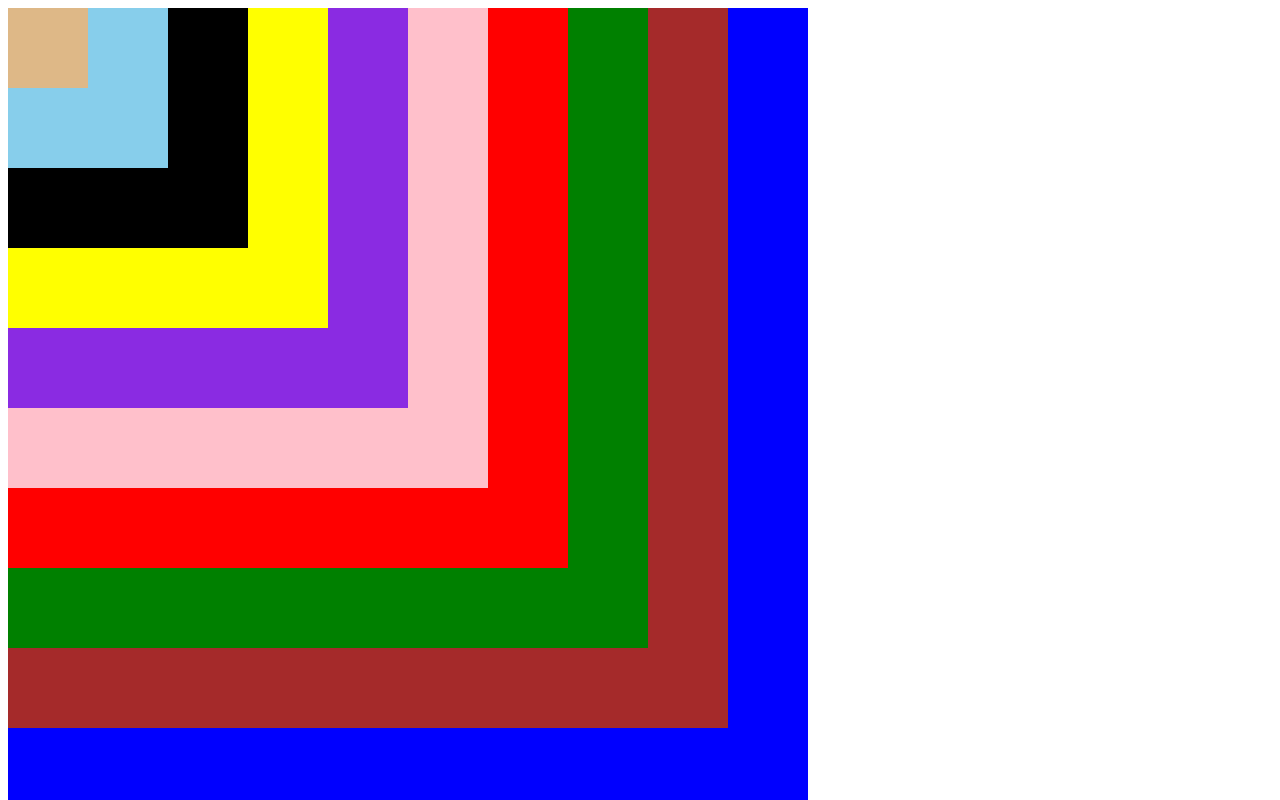
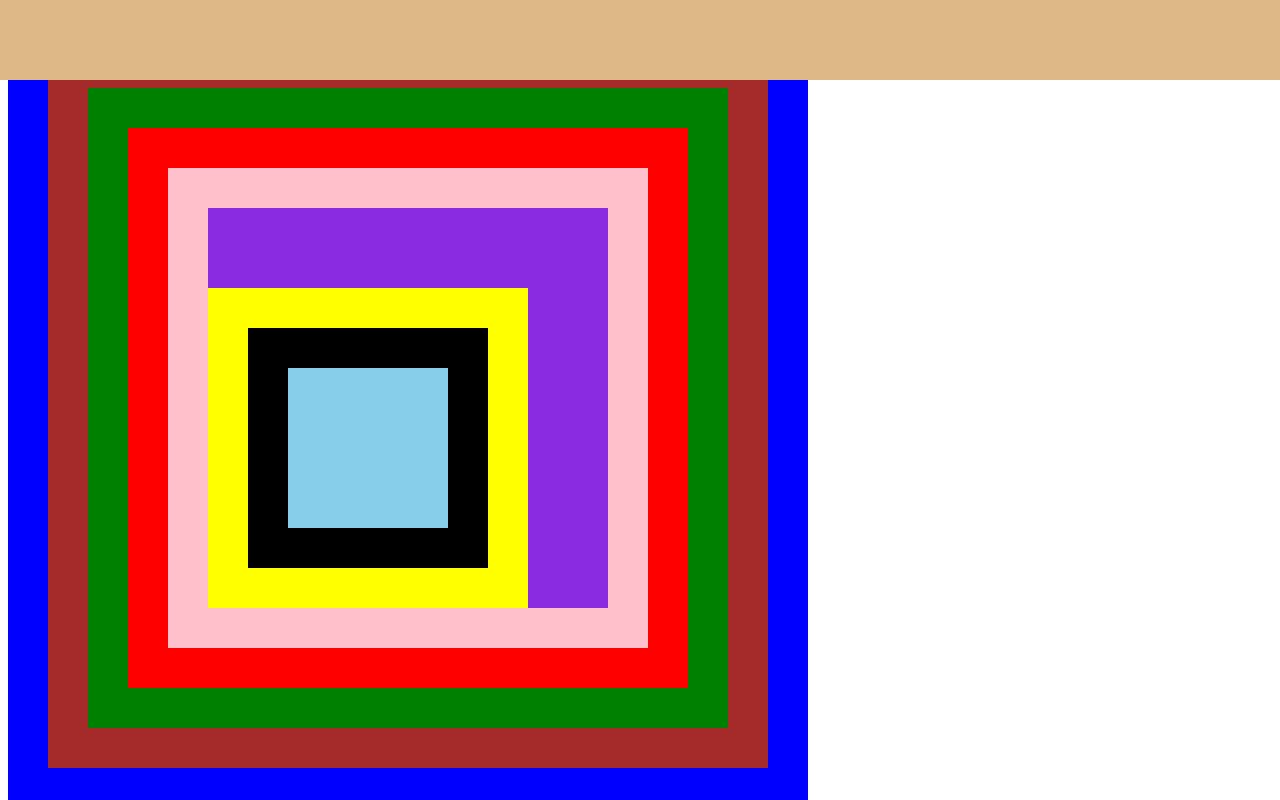
Before and after one commit to d3meter/w3-practice, a plain HTML site: page frontend/index.html in a window 1280 px wide. Shown: the top 800 px of the page. Drawn offline with Linux system fonts and the light colour scheme.

Commit message:
practice

```diff
--- a/frontend/index.html
+++ b/frontend/index.html
@@ -13,11 +13,12 @@
 		<div>
 			<div>
 				<div>
-					<div>
-						<div>
+					<div class="pos-relative">
+						<div class="asd1">
 							<div>
 								<div>
-									<div></div>
+									<div class="pos-fixed">
+									</div>
 								</div>
 							</div>
 						</div>
@@ -27,5 +28,7 @@
 		</div>
 	</div>
 </div>
+
+<div></div>
 </body>
 </html>
--- a/frontend/style.css
+++ b/frontend/style.css
@@ -2,6 +2,9 @@ div {
     background-color: blue;
     height: 100vh;
     width: 100vh;
+    display: flex;
+    justify-content: center;
+    align-items: center;
 }
 
 div > div {
@@ -57,3 +60,21 @@ div > div > div > div > div > div > div > div > div > div {
     height: 10vh;
     width: 10vh;
 }
+
+.pos-fixed {
+    position: fixed;
+    top: 0;
+    left: 0;
+    width: 100%;
+
+}
+
+.pos-relative {
+    position: relative;
+}
+
+.asd1 {
+    position: absolute;
+    bottom: 0;
+    left: 0;
+}
```
